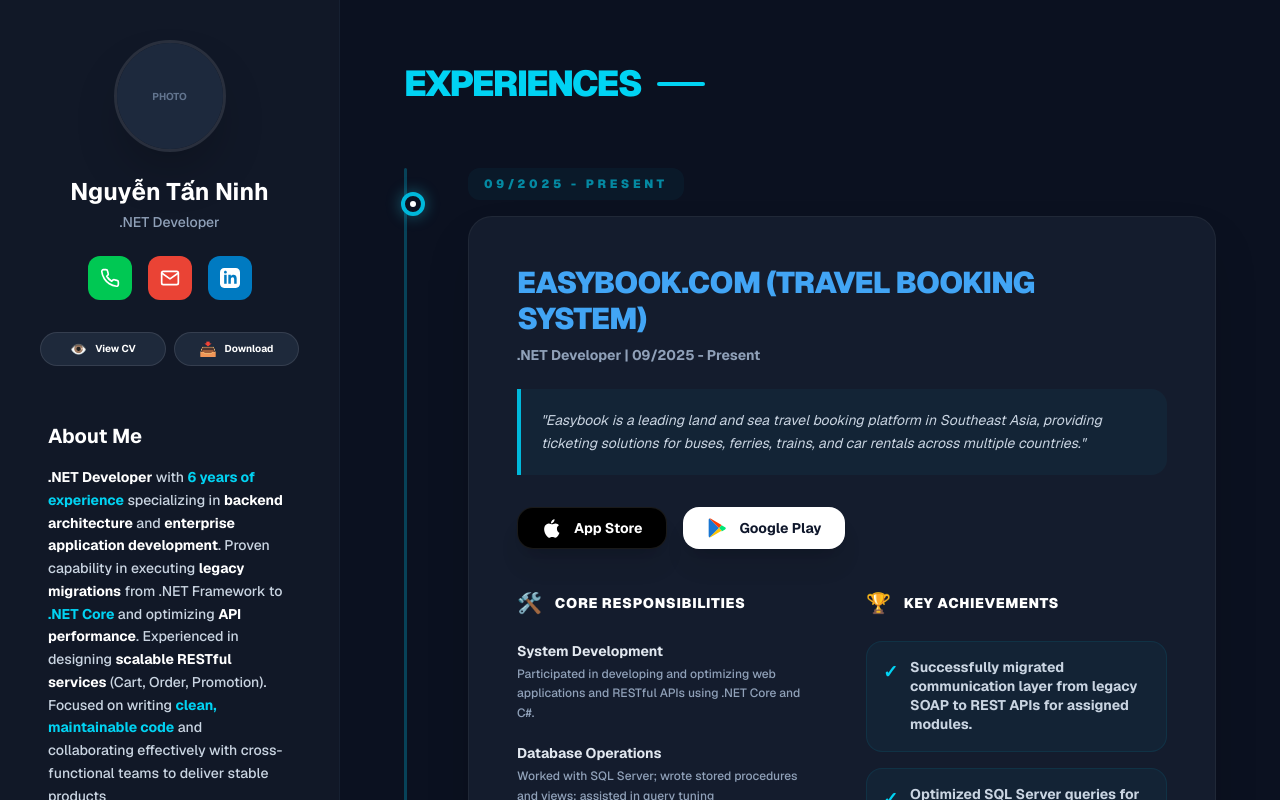
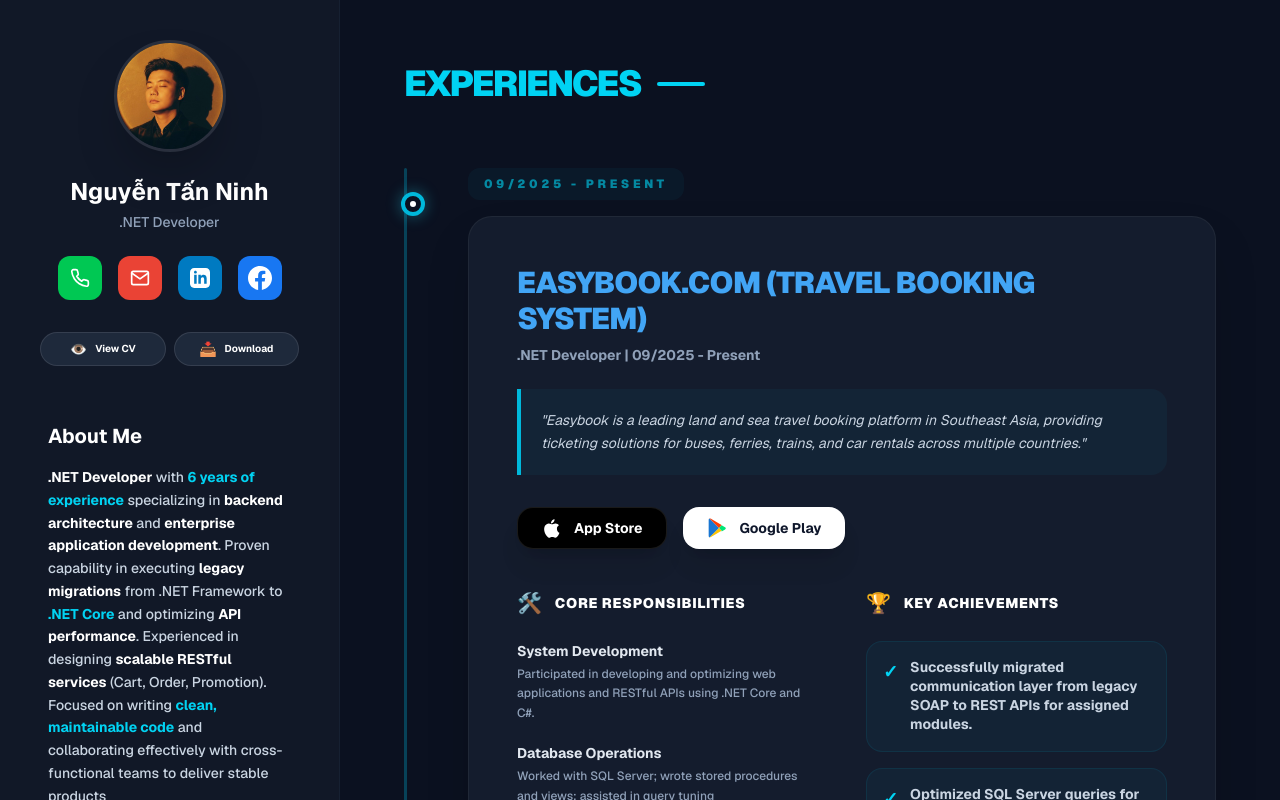
Before and after one commit to leesanhoon/portfolio, a Next.js app: page / in a window 1280 px wide. Shown: the top 800 px of the page. Built offline with nearby package versions, Linux system fonts and the light colour scheme.

Commit message:
Refactor code structure for improved readability and maintainability

```diff
--- a/src/components/sections/ProfileSection.tsx
+++ b/src/components/sections/ProfileSection.tsx
@@ -4,10 +4,17 @@ export const ProfileSection = () => {
     return (
         <div className="flex flex-col items-center text-center mb-10">
             <div className="mb-6">
-                <div className="w-28 h-28 rounded-full border-[3px] border-white/10 overflow-hidden shadow-2xl">
-                    <div className="w-full h-full bg-slate-800 flex items-center justify-center text-slate-500 font-bold uppercase text-[10px]">
-                        Photo
-                    </div>
+                <div className="w-28 h-28 rounded-full border-[3px] border-white/10 overflow-hidden shadow-2xl relative group/avatar">
+                    <img
+                        src="/1758714776206.jpg"
+                        alt="Nguyễn Tấn Ninh"
+                        className="w-full h-full object-cover transition-all duration-500 scale-110 group-hover/avatar:scale-100"
+                        onError={(e) => {
+                            e.currentTarget.src =
+                                "https://ui-avatars.com/api/?name=Nguyen+Tan+Ninh&background=0B1120&color=42A5F5&size=512&bold=true";
+                        }}
+                    />
+                    <div className="absolute inset-0 bg-cyan-500/5 group-hover/avatar:bg-transparent transition-colors"></div>
                 </div>
             </div>
 
@@ -56,7 +63,9 @@ export const ProfileSection = () => {
                     </svg>
                 </a>
                 <a
-                    href="https://linkedin.com/in/leesanhoon/"
+                    href="https://linkedin.com/in/nguyentanninh"
+                    target="_blank"
+                    rel="noopener noreferrer"
                     className="w-11 h-11 rounded-xl bg-[#007AC1] flex items-center justify-center hover:scale-110 hover:shadow-[0_0_20px_rgba(0,122,193,0.3)] transition-all duration-300"
                     title="LinkedIn Profile"
                 >
@@ -66,6 +75,21 @@ export const ProfileSection = () => {
                         viewBox="0 0 24 24"
                     >
                         <path d="M19 0h-14c-2.761 0-5 2.239-5 5v14c0 2.761 2.239 5 5 5h14c2.762 0 5-2.239 5-5v-14c0-2.761-2.238-5-5-5zm-11 19h-3v-11h3v11zm-1.5-12.268c-.966 0-1.75-.79-1.75-1.764s.784-1.764 1.75-1.764 1.75.79 1.75 1.764-.783 1.764-1.75 1.764zm13.5 12.268h-3v-5.604c0-3.368-4-3.113-4 0v5.604h-3v-11h3v1.765c1.396-2.586 7-2.777 7 2.476v6.759z" />
+                    </svg>
+                </a>
+                <a
+                    href="https://www.facebook.com/leesanhoonn"
+                    target="_blank"
+                    rel="noopener noreferrer"
+                    className="w-11 h-11 rounded-xl bg-[#1877F2] flex items-center justify-center hover:scale-110 hover:shadow-[0_0_20px_rgba(24,119,242,0.3)] transition-all duration-300"
+                    title="Facebook Profile"
+                >
+                    <svg
+                        className="w-6 h-6 text-white"
+                        fill="currentColor"
+                        viewBox="0 0 24 24"
+                    >
+                        <path d="M24 12.073c0-6.627-5.373-12-12-12s-12 5.373-12 12c0 5.99 4.388 10.954 10.125 11.854v-8.385H7.078v-3.47h3.047V9.43c0-3.007 1.792-4.669 4.533-4.669 1.312 0 2.686.235 2.686.235v2.953H15.83c-1.491 0-1.956.925-1.956 1.874v2.25h3.328l-.532 3.47h-2.796v8.385C19.612 23.027 24 18.062 24 12.073z" />
                     </svg>
                 </a>
             </div>
```
Also changed, not shown: public/1758714776206.jpg (added).
